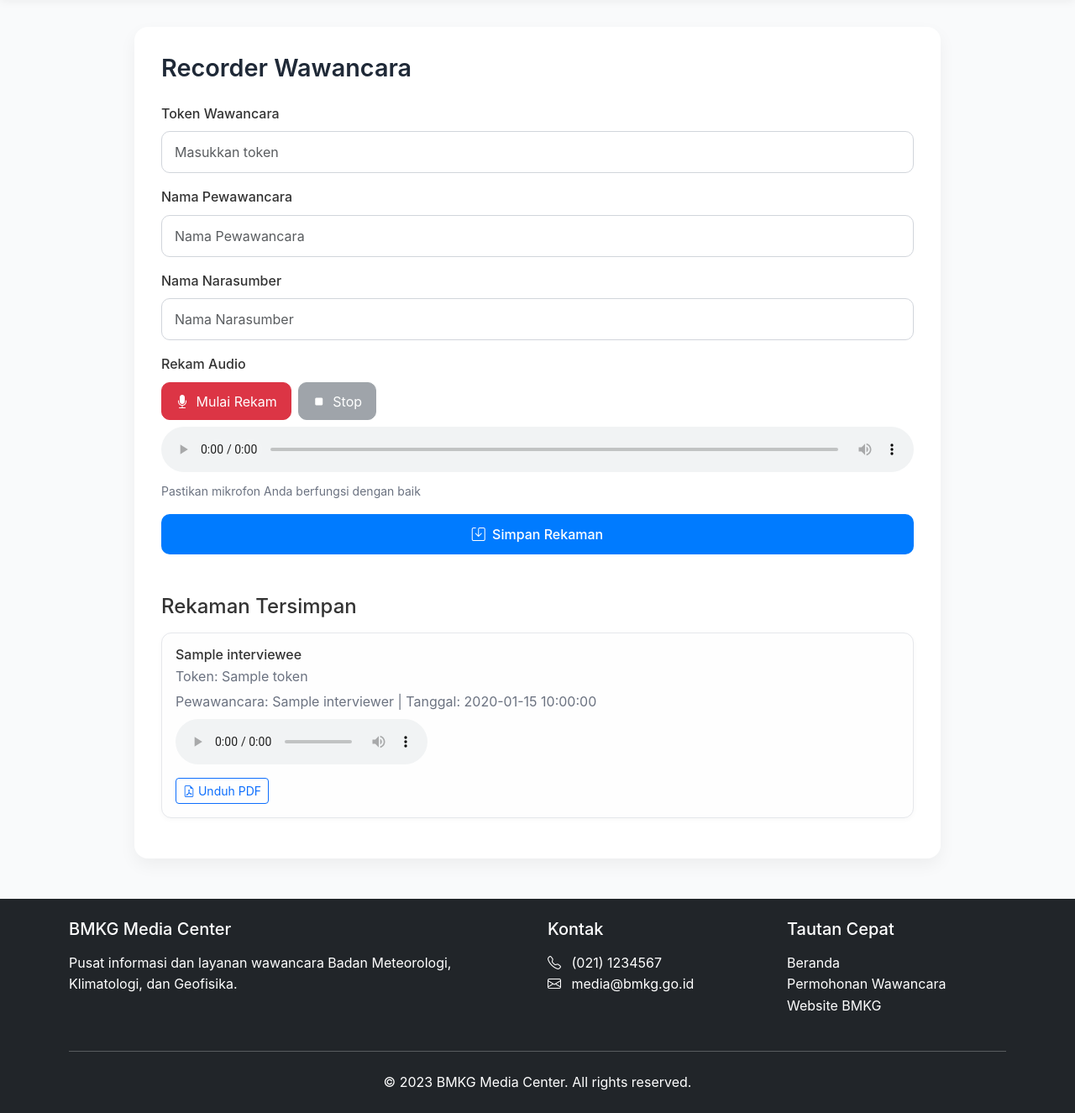
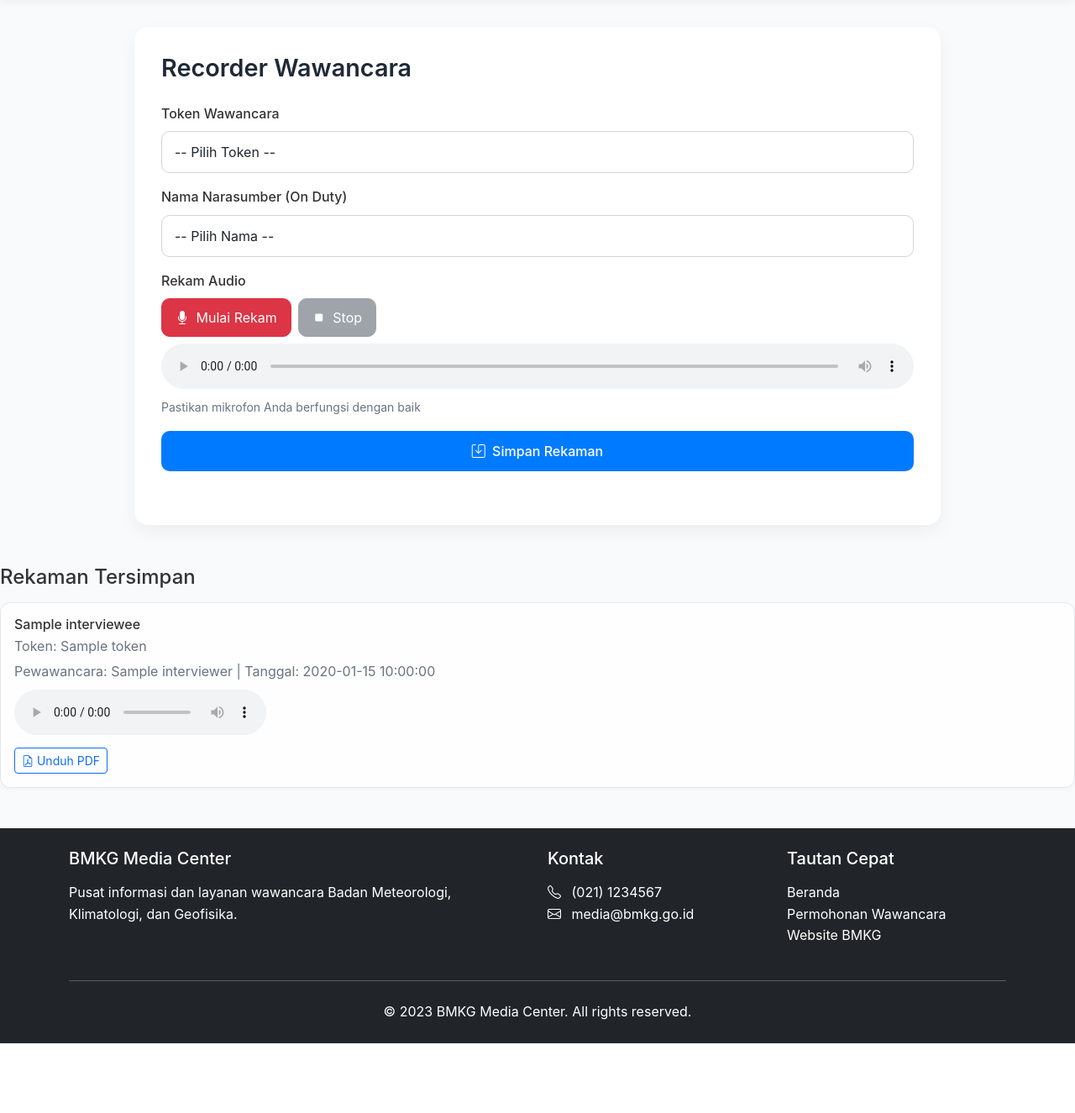
Before and after one commit to dwibagusd/bmkg-media, a Flask app: template templates/recorder.html in a window 1280 px wide. Shown: the part 74-1399 px from the top of the page at 84% size. After the commit the page ends 1316 px from the top, so only its background shows below. Run offline with Flask 3, Linux system fonts and the light colour scheme; the template is opened without the code that fills it: most values are stand-ins (such as "Sample title", 1, 10 or a date in 2020); parts of the project's set-up code (start-up, migrations or seed data) failed here and were passed over; some libraries are stand-ins or nearby versions.

Commit message:
Enhance recorder with token selection and auto-fill
Added functionality for token selection and auto-filling interviewer data. Updated audio recording and saving logic to accommodate new form structure.

```diff
--- a/templates/recorder.html
+++ b/templates/recorder.html
@@ -3,35 +3,84 @@
 {% block scripts %}
 <script>
   document.addEventListener("DOMContentLoaded", function () {
+    // Referensi ke elemen-elemen
     const recordButton = document.getElementById("recordButton");
     const stopButton = document.getElementById("stopButton");
     const audioPlayer = document.getElementById("audioPlayer");
     const saveButton = document.getElementById("saveButton");
 
-    const tokenInput = document.getElementById("token");
-    const intervieweeInput = document.getElementById("interviewee");
-    const interviewerInput = document.getElementById("interviewer");
+    // Referensi elemen formulir baru
+    const tokenSelect = document.getElementById("tokenSelect");
+    const intervieweeSelect = document.getElementById("intervieweeSelect");
+    const tokenInfo = document.getElementById("tokenInfo");
 
+    // Variabel untuk menyimpan data otomatis
+    let autoFilledInterviewer = "";
+    let autoFilledTopic = "";
+    let autoFilledTime = "";
+
+    // Variabel perekaman
     let mediaRecorder;
     let audioChunks = [];
     let isRecording = false;
     let audioBlob;
 
     if (!navigator.mediaDevices) {
-      alert("Browser Anda tidak mendukung fitur perekaman. Gunakan Chrome atau Edge terbaru.");
+      alert("Browser Anda tidak mendukung fitur perekaman.");
     }
 
-    // Start recording
+    // --- FUNGSI BARU UNTUK MENGAMBIL DATA TOKEN ---
+    async function fetchTokenData(token) {
+      if (!token) {
+        tokenInfo.textContent = "";
+        autoFilledInterviewer = "";
+        autoFilledTopic = "";
+        autoFilledTime = "";
+        return;
+      }
+
+      try {
+        // Kita gunakan route /get_topik yang sudah ada, tapi kita modifikasi
+        // agar mengembalikan lebih banyak data
+        const response = await fetch(`/get_topik/${token}`);
+        if (!response.ok) throw new Error('Data token tidak ditemukan');
+
+        const data = await response.json();
+
+        if (data.interviewer_name) {
+          // Simpan data ke variabel
+          autoFilledInterviewer = data.interviewer_name;
+          autoFilledTopic = data.topic;
+          autoFilledTime = data.datetime;
+
+          // Tampilkan info ke pengguna
+          tokenInfo.innerHTML = `
+            <strong>Pewawancara:</strong> ${data.interviewer_name} (${data.media_name})<br>
+            <strong>Topik:</strong> ${data.topic}
+          `;
+        } else {
+          tokenInfo.textContent = "Error: Data tidak lengkap untuk token ini.";
+        }
+      } catch (error) {
+        console.error("Gagal mengambil data token:", error);
+        tokenInfo.textContent = "Gagal mengambil data dari server.";
+      }
+    }
+
+    // --- EVENT LISTENER BARU UNTUK DROPDOWN TOKEN ---
+    tokenSelect.addEventListener("change", function () {
+      fetchTokenData(this.value);
+    });
+
+    // --- FUNGSI PEREKAMAN (Tidak berubah) ---
     recordButton.addEventListener("click", async function () {
       try {
         const stream = await navigator.mediaDevices.getUserMedia({ audio: true });
         mediaRecorder = new MediaRecorder(stream);
 
-        mediaRecorder.ondataavailable = function (event) {
-          audioChunks.push(event.data);
-        };
+        mediaRecorder.ondataavailable = (event) => audioChunks.push(event.data);
 
-        mediaRecorder.onstop = function () {
+        mediaRecorder.onstop = () => {
           audioBlob = new Blob(audioChunks, { type: "audio/webm" });
           audioPlayer.src = URL.createObjectURL(audioBlob);
           audioChunks = [];
@@ -41,46 +90,56 @@
         recordButton.disabled = true;
         stopButton.disabled = false;
         isRecording = true;
-        console.log("Recording started");
       } catch (error) {
         console.error("Error accessing microphone:", error);
         alert("Gagal mengakses mikrofon. Pastikan Anda memberikan izin.");
       }
     });
 
-    // Stop recording
     stopButton.addEventListener("click", function () {
       if (mediaRecorder && isRecording) {
         mediaRecorder.stop();
         recordButton.disabled = false;
         stopButton.disabled = true;
         isRecording = false;
-        console.log("Recording stopped");
       }
     });
 
-    // Save recording
+    // --- FUNGSI SIMPAN (DIMODIFIKASI) ---
     saveButton.addEventListener("click", async function () {
+      const selectedToken = tokenSelect.value;
+      const selectedInterviewee = intervieweeSelect.value;
+
       if (!audioBlob) {
         alert("Tidak ada rekaman yang disimpan. Silakan rekam terlebih dahulu.");
         return;
       }
 
-      if (!tokenInput.value || !intervieweeInput.value || !interviewerInput.value) {
-        alert("Harap isi semua field yang diperlukan (Token, Nama Pewawancara, Nama Narasumber)");
+      // Validasi baru
+      if (!selectedToken || !selectedInterviewee) {
+        alert("Harap isi semua field (Token dan Nama Narasumber)");
+        return;
+      }
+
+      if (!autoFilledInterviewer) {
+          alert("Data token belum terisi otomatis. Pastikan Anda memilih token yang valid.");
           return;
       }
 
       const formData = new FormData();
       formData.append("audio_file", audioBlob, "recording.webm");
-      formData.append("token", tokenInput.value);
-      formData.append("interviewee", intervieweeInput.value);
-      formData.append("interviewer", interviewerInput.value);
+
+      // Kirim data yang sudah di-fetch
+      formData.append("token", selectedToken);
+      formData.append("interviewee", selectedInterviewee);
+      formData.append("interviewer", autoFilledInterviewer); // <- Data otomatis
+      // (Kita tidak perlu kirim topik, karena backend akan mengambilnya lagi saat buat PDF)
 
       try {
         saveButton.disabled = true;
         saveButton.innerHTML = '<i class="bi bi-arrow-clockwise"></i> Menyimpan & Memproses...';
 
+        // Kirim ke route /recorder (tidak berubah)
         const response = await fetch("/recorder", {
           method: "POST",
           body: formData,
@@ -88,12 +147,7 @@
 
         if (response.ok) {
           alert("Rekaman berhasil disimpan! Halaman akan dimuat ulang.");
-
-          // --- PERUBAHAN 1 DARI 2 ---
-          // Ganti redirect ke 'historical_data' dengan reload halaman saat ini.
-          // Ini memungkinkan Anda melihat rekaman baru muncul di daftar di bawah.
           window.location.reload();
-
         } else {
           throw new Error("Gagal menyimpan rekaman");
         }
@@ -174,19 +228,37 @@
 <div class="recorder-container">
   <h1>Recorder Wawancara</h1>
 
-  <form>
   <div class="mb-3">
-      <label for="token" class="form-label">Token Wawancara</label>
-      <input type="text" class="form-control" id="token" placeholder="Masukkan token" />
+    <label for="tokenSelect" class="form-label">Token Wawancara</label>
+    <select id="tokenSelect" class="form-control">
+      <option value="">-- Pilih Token --</option>
+      {% for token in tokens %}
+        <option value="{{ token.token }}">{{ token.token }}</option>
+      {% endfor %}
+    </select>
+    <small id="tokenInfo" class="text-muted d-block mt-1"></small>
   </div>
+
   <div class="mb-3">
-      <label for="interviewer" class="form-label">Nama Pewawancara</label>
-      <input type="text" class="form-control" id="interviewer" placeholder="Nama Pewawancara" />
+    <label for="intervieweeSelect" class="form-label">Nama Narasumber (On Duty)</label>
+    <select id="intervieweeSelect" class="form-control">
+        <option value="">-- Pilih Nama --</option>
+        <option value="Oky Sukma Hakim">Oky Sukma Hakim</option>
+        <option value="Andre Wijaya">Andre Wijaya</option>
+        <option value="Arief Krisna Widadi">Arief Krisna Widadi</option>
+        <option value="Ary Pulung Baskoro">Ary Pulung Baskoro</option>
+        <option value="Shanas Septi Prayuda">Shanas Septi Prayuda</option>
+        <option value="Rendy Irawadi">Rendy Irawadi</option>
+        <option value="Thariq Harun Al Rasyid">Thariq Harun Al Rasyid</option>
+        <option value="Bhilda Maulida">Bhilda Maulida</option>
+        <option value="Siska Anggraeni">Siska Anggraeni</option>
+        <option value="Swati Ayudia">Swati Ayudia</option>
+        <option value="Agatha Mayasari">Agatha Mayasari</option>
+        <option value="Levi Ratnasari">Levi Ratnasari</option>
+        <option value="Restina Wardhani">Restina Wardhani</option>
+    </select>
   </div>
-    <div class="mb-3">
-      <label for="interviewee" class="form-label">Nama Narasumber</label>
-      <input type="text" class="form-control" id="interviewee" placeholder="Nama Narasumber" />
-    </div>
+
   <div class="mb-3">
     <label class="form-label">Rekam Audio</label>
     <div class="d-flex gap-2 mb-2">
@@ -200,12 +272,15 @@
     <audio id="audioPlayer" controls class="w-100"></audio>
     <small class="text-muted d-block mt-1">Pastikan mikrofon Anda berfungsi dengan baik</small>
   </div>
+
   <div class="d-grid">
     <button id="saveButton" type="button" class="btn btn-primary">
       <i class="bi bi-save me-1"></i> Simpan Rekaman
     </button>
   </div>
-  </form>
+  <div class="recordings-list">
+    </div>
+</div>
 
   <div class="recordings-list">
     <h4 class="mt-5 mb-3">Rekaman Tersimpan</h4>
```
Lines whose indentation alone changed are shown as unchanged.
